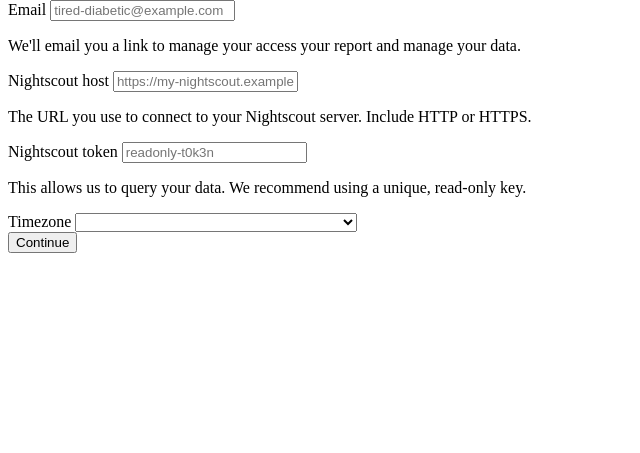
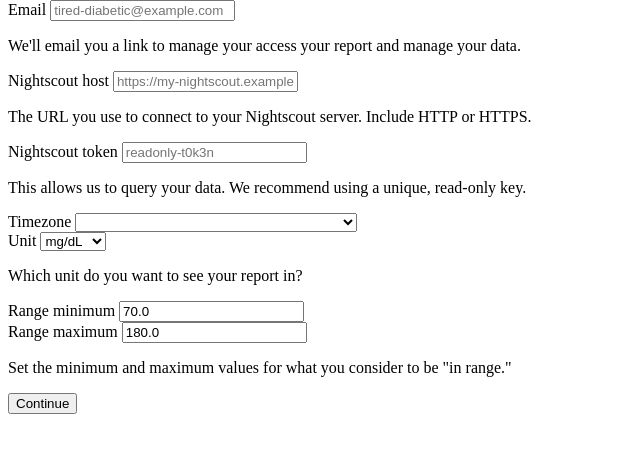
Before and after one commit to zackfern/diabetes-wrapped, a Rails app: page /users/new in a window 1280 px wide. Shown: the part 26-479 px from the top of the page, without its empty margins (0-640 px from the left). Run offline with Rails 7, Linux system fonts and the light colour scheme; some libraries are stand-ins or nearby versions.

Commit message:
Add range and unit to setup form

```diff
--- /dev/null
+++ b/app/javascript/controllers/signup_form_controller.js
@@ -0,0 +1,32 @@
+import { Controller } from "@hotwired/stimulus"
+
+// Connects to data-controller="signup-form"
+export default class extends Controller {
+  static targets = ["rangeMin", "rangeMax", "tz"];
+
+  connect() {
+    // Only set the value if it isn't already selected:
+    if (this.tzTarget.selectedIndex < 1) {
+      this.tzTarget.value = Intl.DateTimeFormat().resolvedOptions().timeZone;
+    }
+  }
+
+  change_unit(event) {
+    if (event.target.value === "mmol/L") {
+      // Set to sensible defaults:
+      this.rangeMinTarget.value = 3.8;
+      this.rangeMaxTarget.value = 10;
+
+      // Set step to support fractional values:
+      this.rangeMinTarget.setAttribute("step", "0.1");
+      this.rangeMaxTarget.setAttribute("step", "0.1");
+    } else {
+      this.rangeMinTarget.value = 70;
+      this.rangeMaxTarget.value = 180;
+
+      // Disable fractional values:
+      this.rangeMinTarget.removeAttribute("step");
+      this.rangeMaxTarget.removeAttribute("step");
+    }
+  }
+}
--- a/app/javascript/controllers/timezone_controller.js
+++ /dev/null
@@ -1,13 +0,0 @@
-import { Controller } from "@hotwired/stimulus"
-
-// Connects to data-controller="timezone"
-export default class extends Controller {
-  static targets = ['tz']
-
-  connect() {
-    // Only set the value if it isn't already selected:
-    if (this.tzTarget.selectedIndex < 1) {
-      this.tzTarget.value = Intl.DateTimeFormat().resolvedOptions().timeZone;
-    }
-  }
-}
--- a/app/models/user.rb
+++ b/app/models/user.rb
@@ -1,8 +1,11 @@
 class User < ApplicationRecord
+  UNITS = [ "mg/dL", "mmol/L" ]
+
   validates :email, format: URI::MailTo::EMAIL_REGEXP, uniqueness: true
   validates :nightscout_host, format: URI::DEFAULT_PARSER.make_regexp
   validates :nightscout_token, presence: true
   validates :range_min, :range_max, numericality: true
+  validates :unit, inclusion: { in: UNITS }
 
   has_one :report, dependent: :destroy
 
--- a/app/views/users/new.html.erb
+++ b/app/views/users/new.html.erb
@@ -9,7 +9,7 @@
   </div>
 <% end %>
 
-<%= form_for @user do |f| %>
+<%= form_for @user, data: { controller: "signup-form" } do |f| %>
   <div class="row">
     <%= f.label :email %>
     <%= f.email_field :email, placeholder: "tired-diabetic@example.com" %>
@@ -36,9 +36,33 @@
     </p>
   </div>
 
-  <div class="row" data-controller="timezone">
+  <div class="row">
     <%= f.label :timezone %>
-    <%= f.select :timezone, timezone_options_for_select(@user.timezone), {}, data: { timezone_target: "tz" } %>
+    <%= f.select :timezone, timezone_options_for_select(@user.timezone), {}, data: { signup_form_target: "tz" } %>
+  </div>
+
+  <div class="row">
+    <%= f.label :unit %>
+    <%= f.select :unit, User::UNITS, {}, data: { action: "signup-form#change_unit" } %>
+    <p class="description">
+      Which unit do you want to see your report in?
+    </p>
+  </div>
+
+  <div class="row halves">
+    <div class="column">
+      <%= f.label :range_min, "Range minimum" %>
+      <%= f.number_field :range_min, data: { signup_form_target: "rangeMin" } %>
+    </div>
+
+    <div class="column">
+      <%= f.label :range_max, "Range maximum" %>
+      <%= f.number_field :range_max, data: { signup_form_target: "rangeMax" } %>
+    </div>
+
+    <p class="description">
+      Set the minimum and maximum values for what you consider to be "in range."
+    </p>
   </div>
 
   <%= f.submit "Continue" %>
```
Also changed, not shown: app/assets/stylesheets/layout.css (+7 -0 lines).
